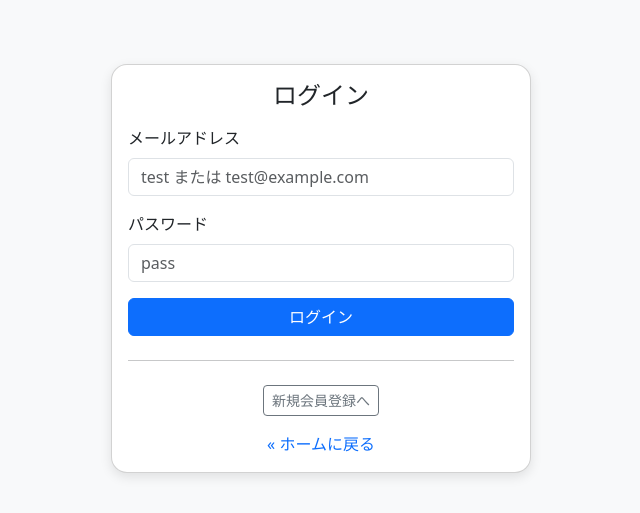
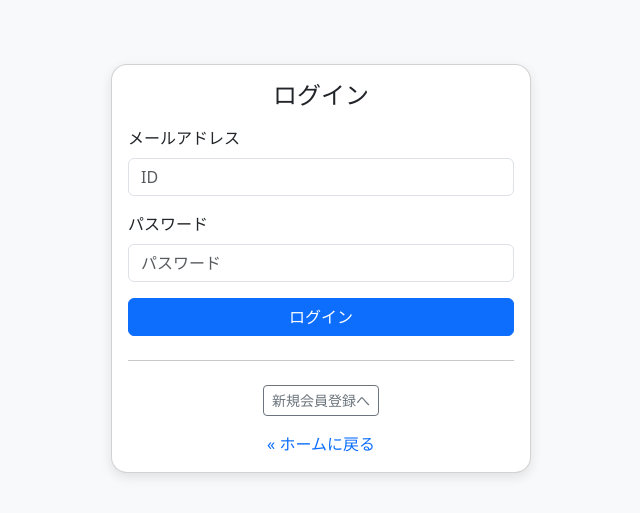
Before and after one commit to kageti/sotuken, a Flask app: page /login in a window 1280 px wide. Shown: the top 513 px of the page, without its empty margins (319-959 px from the left). Run offline with Flask 3, Linux system fonts and the light colour scheme.

Commit message:
ちんこ

```diff
--- a/templates/login.html
+++ b/templates/login.html
@@ -35,12 +35,12 @@
         <form id="loginForm" action="{{ url_for('login') }}" method="post" novalidate>
           <div class="mb-3">
             <label for="email" class="form-label">メールアドレス</label>
-            <input type="text" class="form-control" id="email" name="email" required placeholder="test または test@example.com">
+            <input type="text" class="form-control" id="email" name="email" required placeholder="ID">
             <div class="invalid-feedback">メールアドレスを入力してください。</div>
           </div>
           <div class="mb-3">
             <label for="password" class="form-label">パスワード</label>
-            <input type="password" class="form-control" id="password" name="password" required placeholder="pass">
+            <input type="password" class="form-control" id="password" name="password" required placeholder="パスワード">
             <div class="invalid-feedback">パスワードを入力してください。</div>
           </div>
           <button type="submit" class="btn btn-primary w-100">ログイン</button>
```
Also changed, not shown: README.md.
